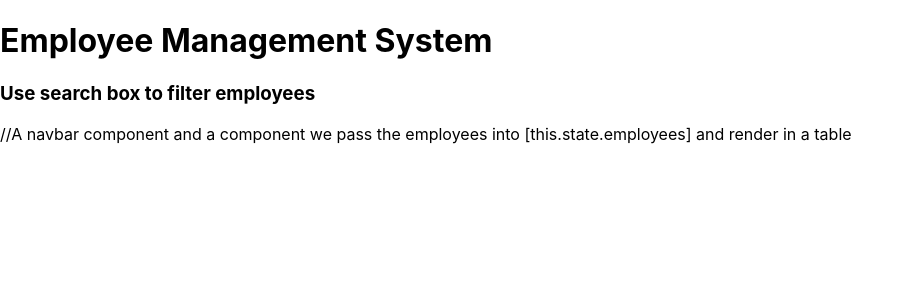
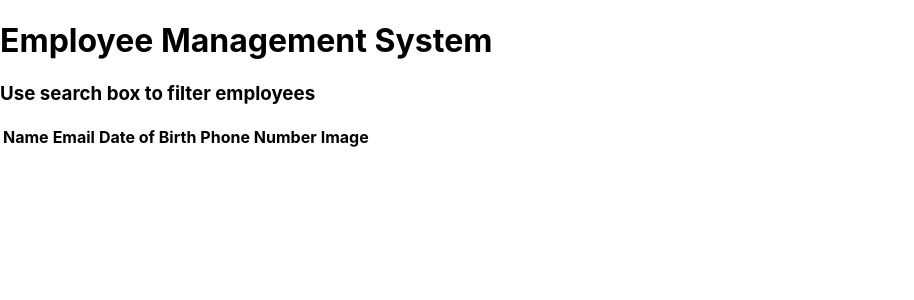
Before and after one commit to omaymaahmad/week-19-react-employee-directory, a React (Create React App) app: page / in a window 1280 px wide. Shown: the top 300 px of the page, without its empty margins (0-914 px from the left). Built offline with nearby package versions, Linux system fonts and the light colour scheme.

Commit message:
Added table for employee data

```diff
--- /dev/null
+++ b/src/components/DisplayArea.js
@@ -0,0 +1,18 @@
+import React from 'react';
+
+function DisplayArea({employees}){
+    return (
+        <table>
+            <thead>
+                <tr>
+                    <th>Name</th>
+                    <th>Email</th>
+                    <th>Date of Birth</th>
+                    <th>Phone Number</th>
+                    <th>Image</th>
+                </tr>
+            </thead>
+        </table>
+    )
+}
+export default DisplayArea;
--- a/src/components/EmployeeData.js
+++ b/src/components/EmployeeData.js
@@ -1,17 +1,20 @@
 import React, {Component} from "react";
-import API from "../utils/API"
+import API from "../utils/API";
+import DisplayArea from "./DisplayArea";
 
 
 export default class EmployeeData extends Component {
     state = {
-        employees: [{}]
+        employees: [{}],
+        filteredEmployees:[{}]
     }
 
     componentDidMount(){
             API.getUsers().then((response) => {
                 console.log(response)
                 this.setState({
-                    employees: response.data
+                    employees: response.data.results,
+                    filteredEmployees: response.data.results
                 })
             })
     }
@@ -19,7 +22,7 @@
     render(){
         return (
             <>
-                 //A navbar component and a component we pass the employees into [this.state.employees] and render in a table
+                <DisplayArea employees={this.state.filteredEmployees}/>
             </>
         )
     }
```
